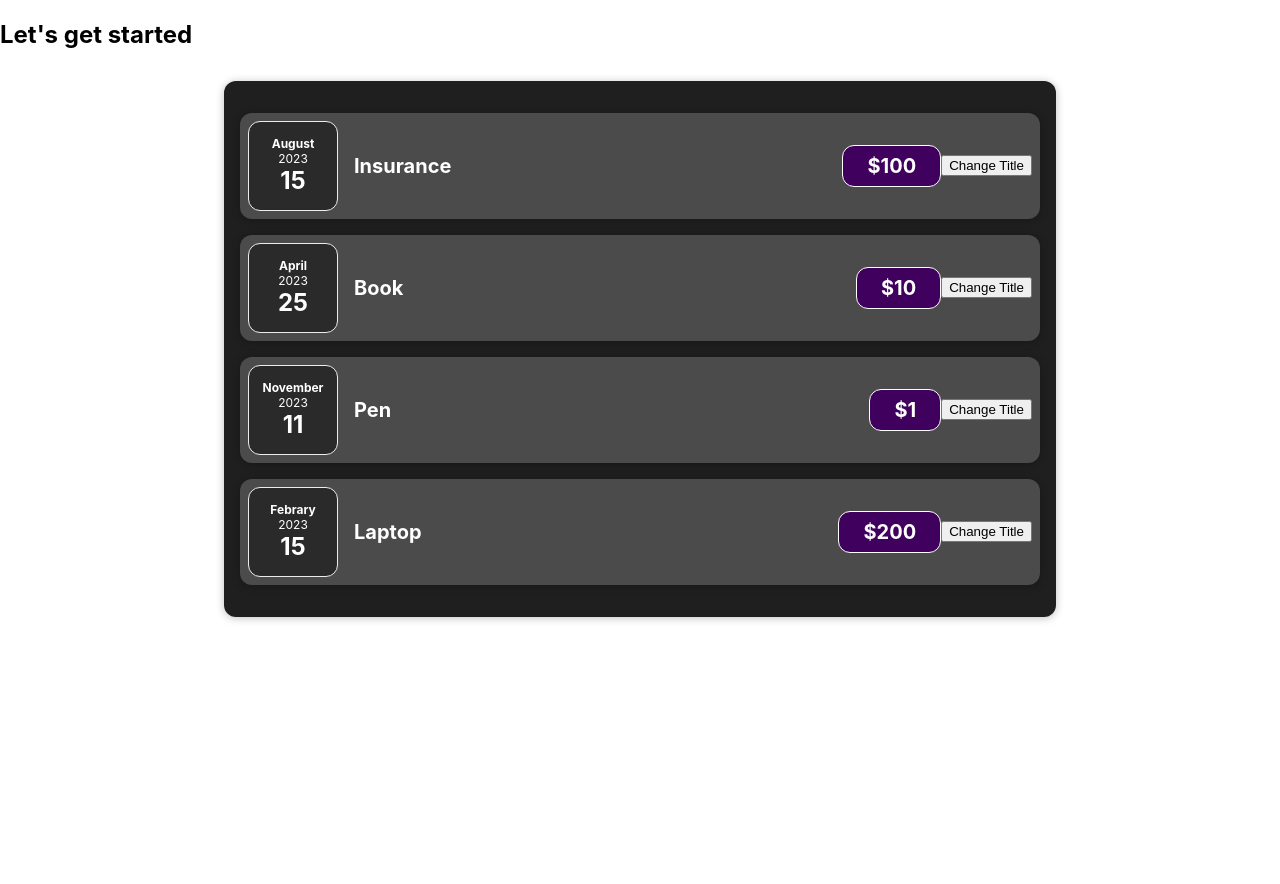
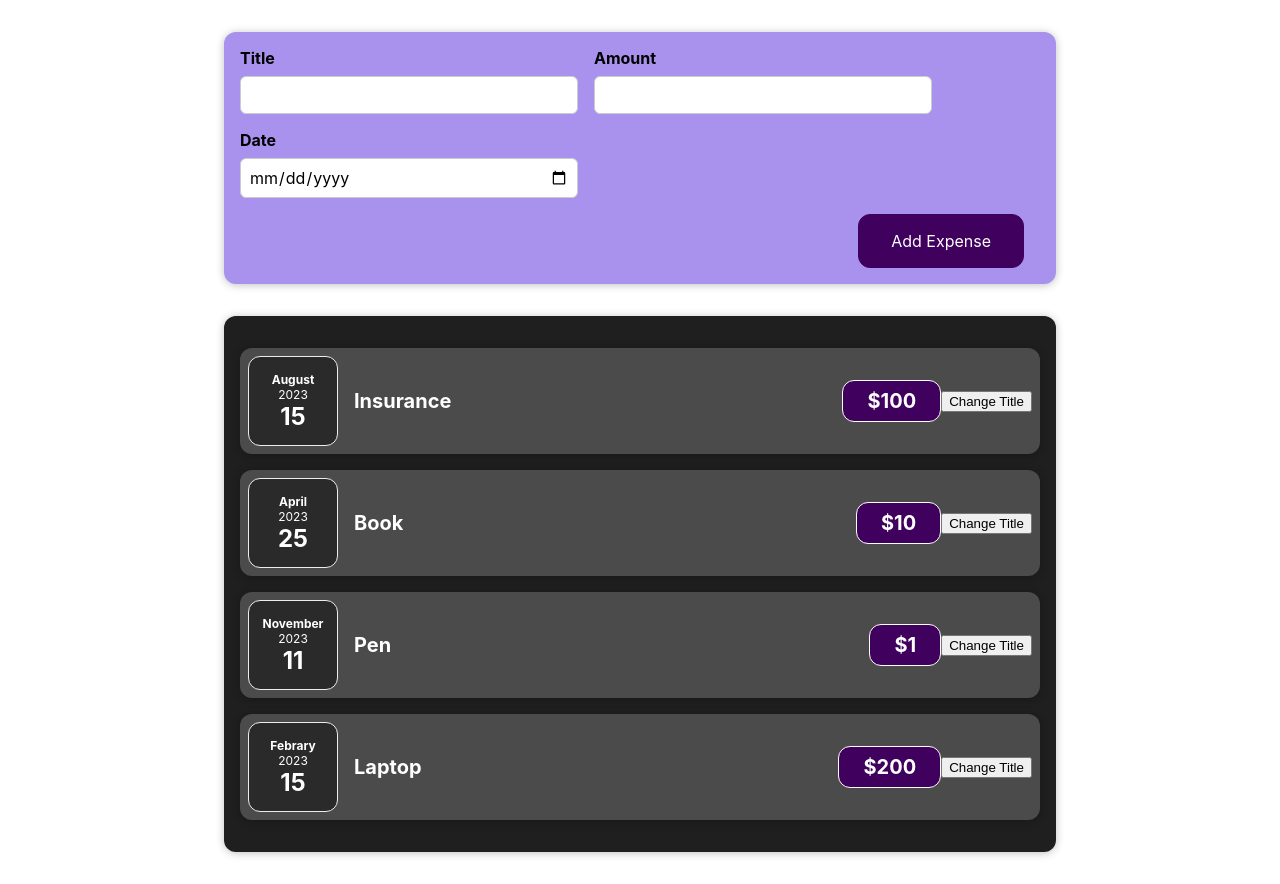
Before and after one commit to MdAbdullahAnwar/Expense-Tracker-using-React, a React (Vite) app: page / in a window 1280 px wide. Before the commit the page ends 800 px from the top, so only its background shows below. Built offline with nearby package versions, Linux system fonts and the light colour scheme.

Commit message:
Adding Expense Form

```diff
--- a/src/App.jsx
+++ b/src/App.jsx
@@ -1,5 +1,6 @@
 import './App.css'
 import Expenses from './components/Expenses/Expenses'
+import NewExpense from './components/NewExpense/NewExpense'
 
 function App() {
 
@@ -12,7 +13,7 @@
 
   return (
     <div>
-      <h2>Let's get started</h2>
+      <NewExpense />
       <Expenses expenses={expenses} />
     </div>
   )
--- /dev/null
+++ b/src/components/NewExpense/ExpenseForm.css
@@ -0,0 +1,26 @@
+.new-expense__controls {
+    display: flex;
+    flex-wrap: wrap;
+    gap: 1rem;
+    margin-bottom: 1rem;
+    text-align: left;
+  }
+
+  .new-expense__control label {
+    font-weight: bold;
+    margin-bottom: 0.5rem;
+    display: block;
+  }
+
+  .new-expense__control input {
+    font: inherit;
+    padding: 0.5rem;
+    border-radius: 6px;
+    border: 1px solid #ccc;
+    width: 20rem;
+    max-width: 100%;
+  }
+
+  .new-expense__actions {
+    text-align: right;
+  }
--- /dev/null
+++ b/src/components/NewExpense/ExpenseForm.jsx
@@ -0,0 +1,30 @@
+import React from 'react'
+import './ExpenseForm.css'
+
+const ExpenseForm = () => {
+  return (
+    <form>
+      <div className='new-expense__controls'>
+        <div className='new-expense__control'>
+            <label>Title</label>
+            <input type="text"/>
+        </div>
+
+        <div className='new-expense__control'>
+            <label>Amount</label>
+            <input type="number"/>
+        </div>
+
+        <div className='new-expense__control'>
+            <label>Date</label>
+            <input type="date" min="2023-01-01" max="2025-01-01"/>
+        </div>
+      </div>
+      <div className='new-expense__actions'>
+        <button type="submit">Add Expense</button>
+      </div>
+    </form>
+  )
+}
+
+export default ExpenseForm
--- /dev/null
+++ b/src/components/NewExpense/NewExpense.css
@@ -0,0 +1,38 @@
+.new-expense {
+    background-color: #a892ee;
+    padding: 1rem;
+    margin: 2rem auto;
+    width: 50rem;
+    max-width: 95%;
+    border-radius: 12px;
+    text-align: center;
+    box-shadow: 0 1px 8px rgba(0, 0, 0, 0.25);
+  }
+
+  .new-expense button {
+    font: inherit;
+    cursor: pointer;
+    padding: 1rem 2rem;
+    border: 1px solid #40005d;
+    background-color: #40005d;
+    color: white;
+    border-radius: 12px;
+    margin-right: 1rem;
+  }
+
+  .new-expense button:hover,
+  .new-expense button:active {
+    background-color: #510674;
+    border-color: #510674;
+  }
+
+  .new-expense button.alternative {
+    color: #220131;
+    border-color: transparent;
+    background-color: transparent;
+  }
+
+  .new-expense button.alternative:hover,
+  .new-expense button.alternative:active {
+    background-color: #ddb3f8;
+  }
--- /dev/null
+++ b/src/components/NewExpense/NewExpense.jsx
@@ -0,0 +1,13 @@
+import React from 'react'
+import ExpenseForm from './ExpenseForm'
+import './NewExpense.css'
+
+const NewExpense = () => {
+  return (
+    <div className="new-expense">
+      <ExpenseForm />
+    </div>
+  )
+}
+
+export default NewExpense
```
